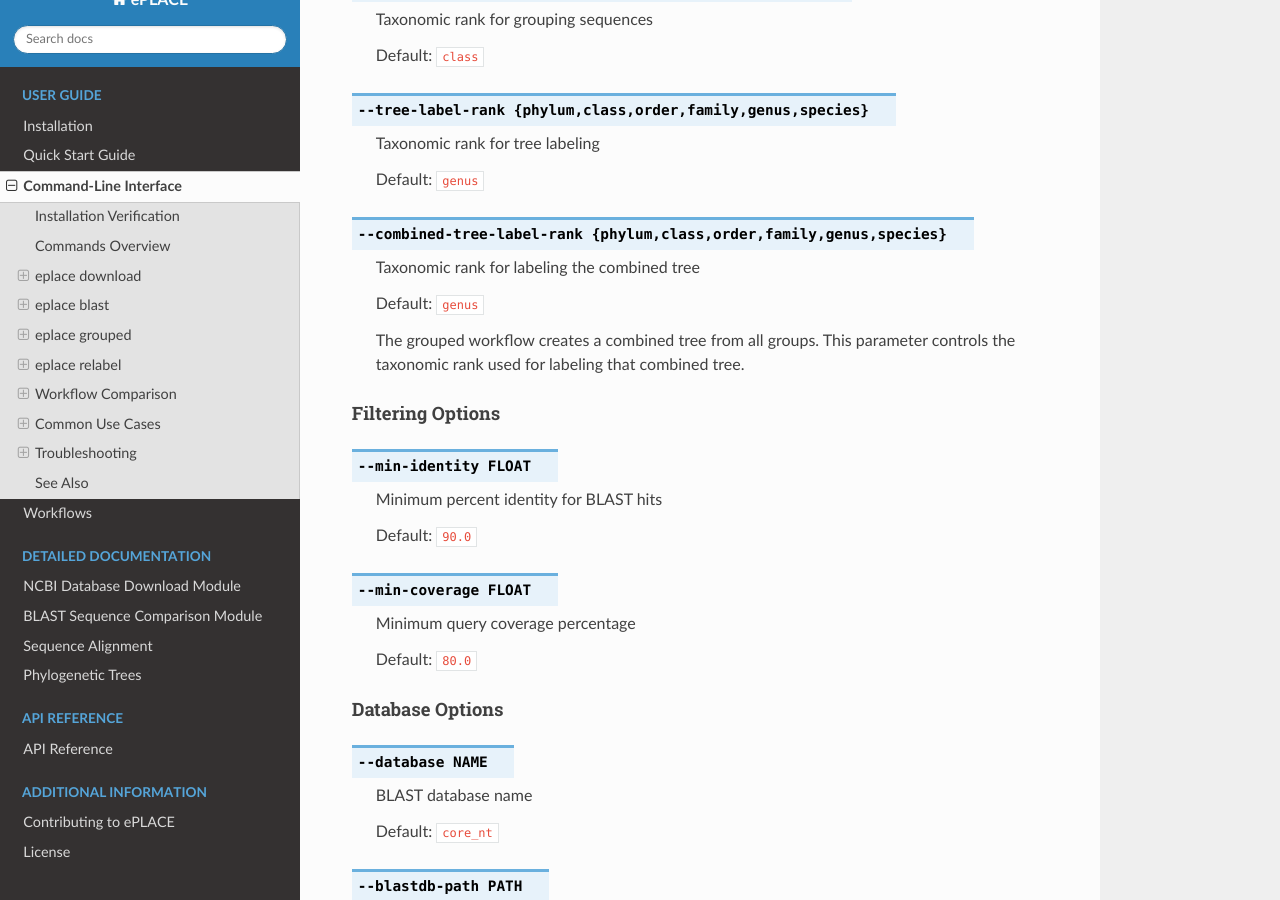
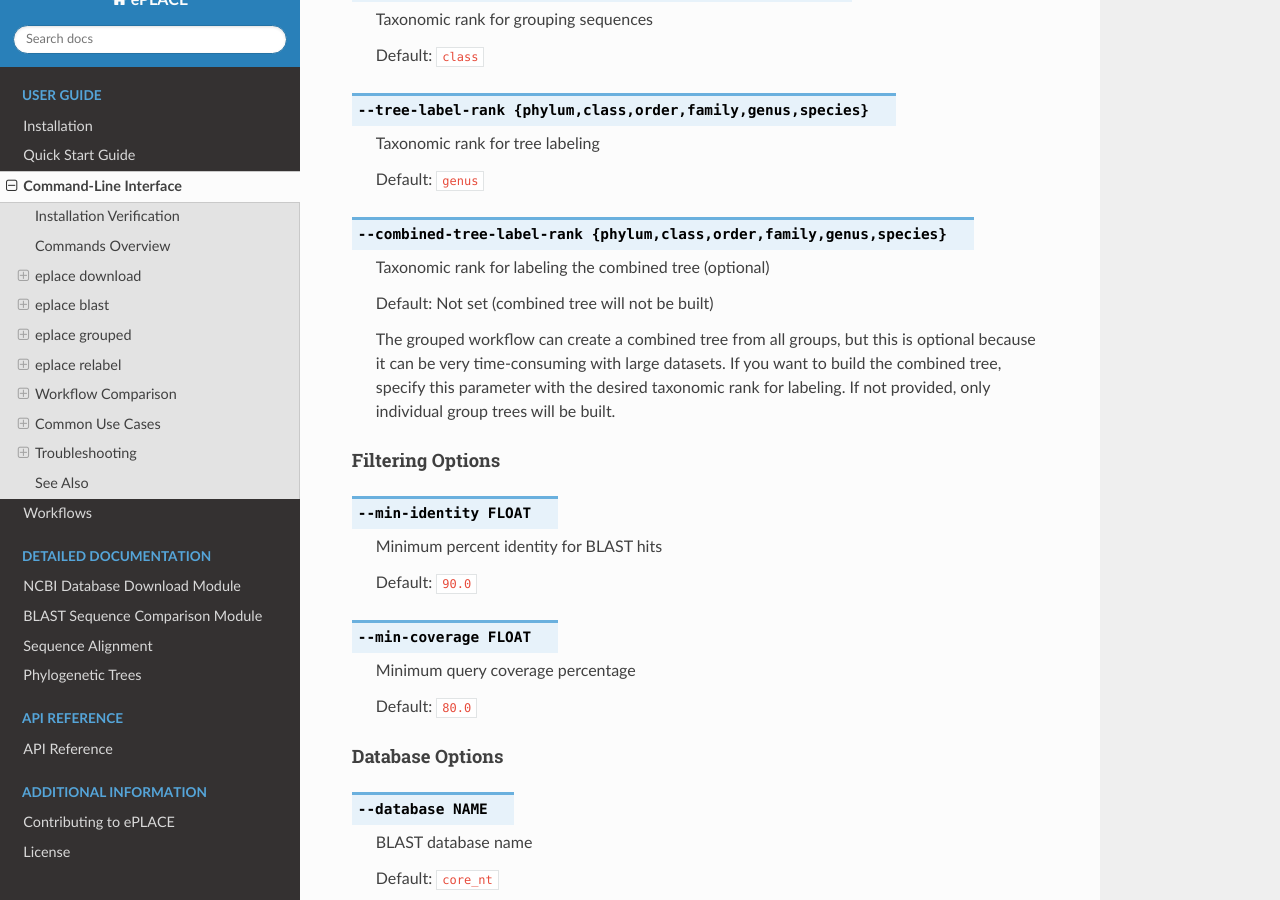
Before and after one commit to mpdoane2/eplace, a Sphinx documentation site: the page built from docs/source/cli.rst, in a window 1280 px wide and 900 px high, scrolled down 4678 px. Built offline with Sphinx 7.4.7 and the Read the Docs theme 3.1.0, drawn with Linux system fonts in a browser that asks for light colours.

Commit message:
Make combined tree building optional to fix IQtree timeout issue
Co-authored-by: linsalrob <836231+linsalrob@users.noreply.github.com>

```diff
--- a/docs/source/cli.rst
+++ b/docs/source/cli.rst
@@ -252,11 +252,11 @@ Taxonomy Options
 
 .. option:: --combined-tree-label-rank {phylum,class,order,family,genus,species}
 
-   Taxonomic rank for labeling the combined tree
+   Taxonomic rank for labeling the combined tree (optional)
 
-   Default: ``genus``
+   Default: Not set (combined tree will not be built)
 
-   The grouped workflow creates a combined tree from all groups. This parameter controls the taxonomic rank used for labeling that combined tree.
+   The grouped workflow can create a combined tree from all groups, but this is optional because it can be very time-consuming with large datasets. If you want to build the combined tree, specify this parameter with the desired taxonomic rank for labeling. If not provided, only individual group trees will be built.
 
 Filtering Options
 ^^^^^^^^^^^^^^^^^
--- a/docs/source/workflows.rst
+++ b/docs/source/workflows.rst
@@ -287,12 +287,13 @@ Both workflows use taxonomic ranks to organize results:
   * Default: ``genus``
   * Determines taxonomic labels on phylogenetic tree
 
-* ``--combined-tree-label-rank`` (grouped only): Level at which to label the combined tree
+* ``--combined-tree-label-rank`` (grouped only): Level at which to label the combined tree (optional)
 
   * Options: ``phylum``, ``class``, ``order``, ``family``, ``genus``, ``species``
-  * Default: ``genus``
+  * Default: Not set (combined tree will not be built)
   * Controls labels on the combined tree built from all groups
   * Can be different from ``--tree-label-rank`` for more flexibility
+  * **Note:** Building the combined tree can be very time-consuming with large datasets, so it is only built when explicitly requested
 
 Filtering Parameters
 ~~~~~~~~~~~~~~~~~~~~
```
Also changed, not shown: README.md (+2 -2 lines), 2 other files.
